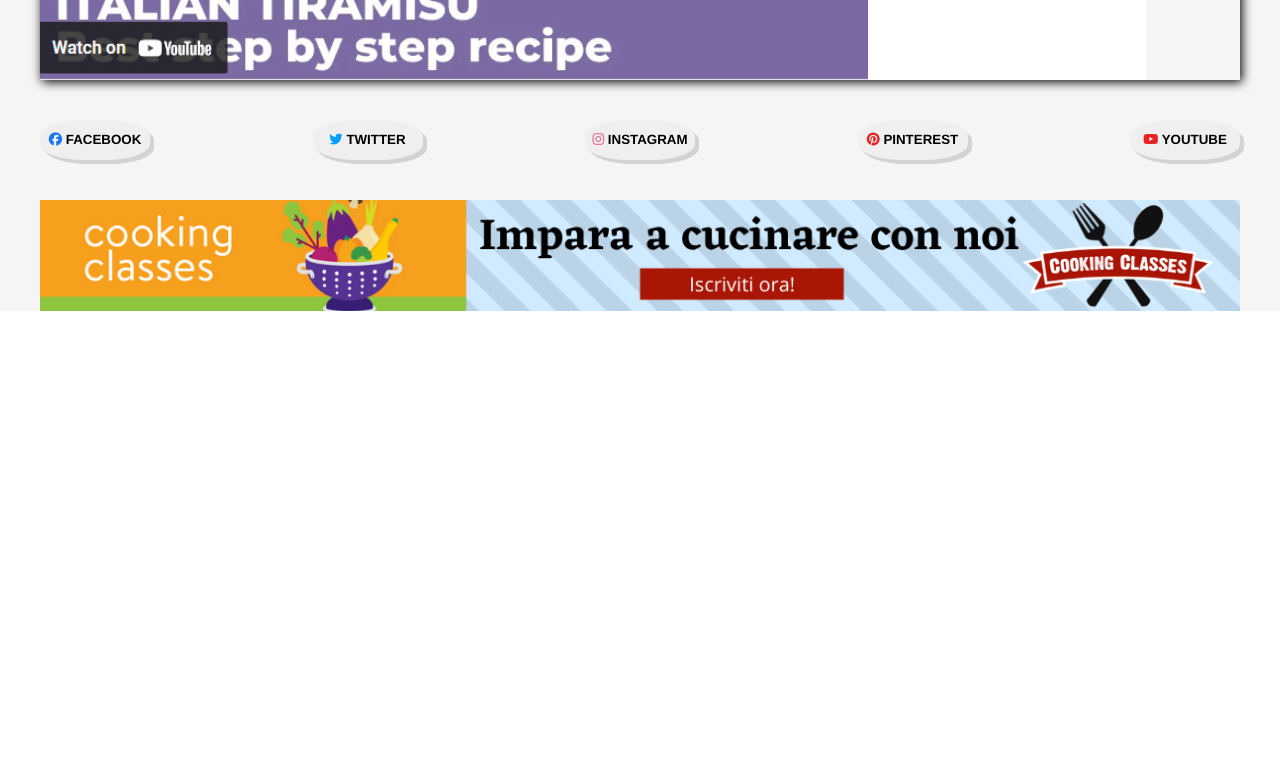
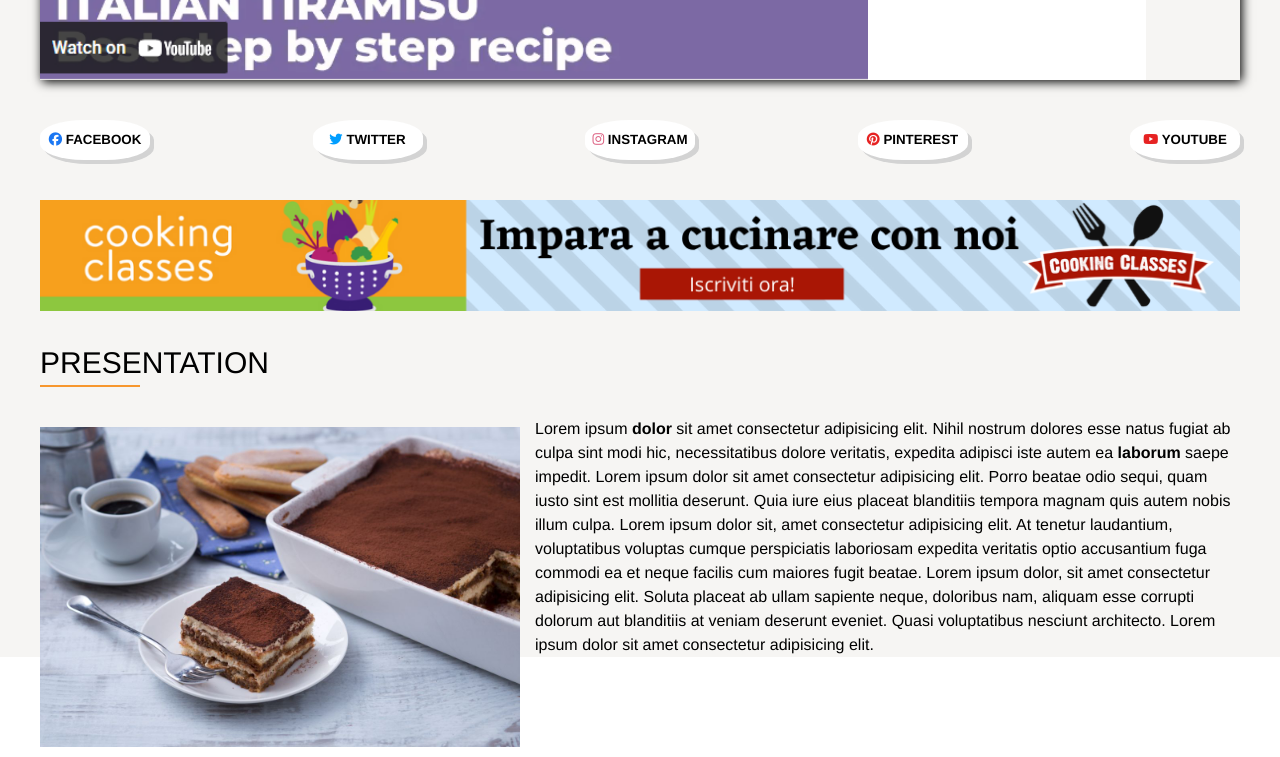
Before and after one commit to UmbertoAmenta/htmlcss-responsive-layout, a plain HTML site: page index.html in a window 1280 px wide. Shown: the part 548-1305 px from the top of the page. Before the commit the page ends 859 px from the top, so only its background shows below. Drawn offline with Linux system fonts and the light colour scheme.

Commit message:
feat: main +presentation

```diff
--- a/css/style.css
+++ b/css/style.css
@@ -21,8 +21,20 @@ h1 {
     font-style: normal;
 }
 
+h3 {
+    font-size: 30px;
+    font-style: normal;
+    font-weight: 100;
+    margin-top: 40px;
+    margin-bottom: 10px;
+}
+
 h4 {
     font-size: 24px
+}
+
+.recipe {
+    line-height: 1.5em;
 }
 
 
@@ -31,6 +43,7 @@ h4 {
     BUTTON
 -----------------*/
 .btn {
+    background-color: white;
     padding: 2px 5px;
     border-radius: 40%;
     box-shadow: 4px 4px 0px lightgrey;
@@ -83,6 +96,12 @@ img.fluid {
 
 .img-fluid {
     max-width: 100%;
+}
+
+.img-small {
+    width: 60%;
+    margin: 30px auto;
+    display: block;
 }
 
 .flex {
@@ -171,6 +190,15 @@ padding-top: 10px;
     justify-content: space-between;
 }
 
+h3 + hr  {
+    width: 100px;
+    border: 1px solid #f7972e;
+}
+
+.article {
+    margin-top: 30px;
+}
+
 
 
 /*----------------
@@ -201,7 +229,6 @@ padding-top: 10px;
     .info .flex {
         flex-direction: row;
         flex-wrap: wrap;
-        /* align-items: center; */
     }
 
     .info .flex li {
@@ -219,8 +246,16 @@ padding-top: 10px;
 
     .banner, .img-fluid, .vanish {
         display: block;
-        /* width: 100%; */
     }
+
+    .img-small {
+        float: left;
+        width: 40%;
+        margin: 10px 15px 10px 0;
+
+    }
+
+
 
 
 
--- a/index.html
+++ b/index.html
@@ -54,6 +54,14 @@
             <div class="banner vanish">
                 <img class="img-fluid" src="img/banner.png" alt="Sponsor-Cooking Classes">
             </div>
+            <div class="recipe">
+                <h3>PRESENTATION</h3>
+                <hr>
+                <div class="article">
+                    <img class="img-small" src="img/tiramisu.jpg" alt="">
+                    <span></span>Lorem ipsum <strong>dolor</strong> sit amet consectetur adipisicing elit. Nihil nostrum dolores esse natus fugiat ab culpa sint modi hic, necessitatibus dolore veritatis, expedita adipisci iste autem ea <strong>laborum</strong> saepe impedit. Lorem ipsum dolor sit amet consectetur adipisicing elit. Porro beatae odio sequi, quam iusto sint est mollitia deserunt. Quia iure eius placeat blanditiis tempora magnam quis autem nobis illum culpa. Lorem ipsum dolor sit, amet consectetur adipisicing elit. At tenetur laudantium, voluptatibus voluptas cumque perspiciatis laboriosam expedita veritatis optio accusantium fuga commodi ea et neque facilis cum maiores fugit beatae. Lorem ipsum dolor, sit amet consectetur adipisicing elit. Soluta placeat ab ullam sapiente neque, doloribus nam, aliquam esse corrupti dolorum aut blanditiis at veniam deserunt eveniet. Quasi voluptatibus nesciunt architecto. Lorem ipsum dolor sit amet consectetur adipisicing elit.</span></span>
+                </div>
+            </div>
 
 
 
```
Also changed, not shown: img/tiramisu.jpg (added).
